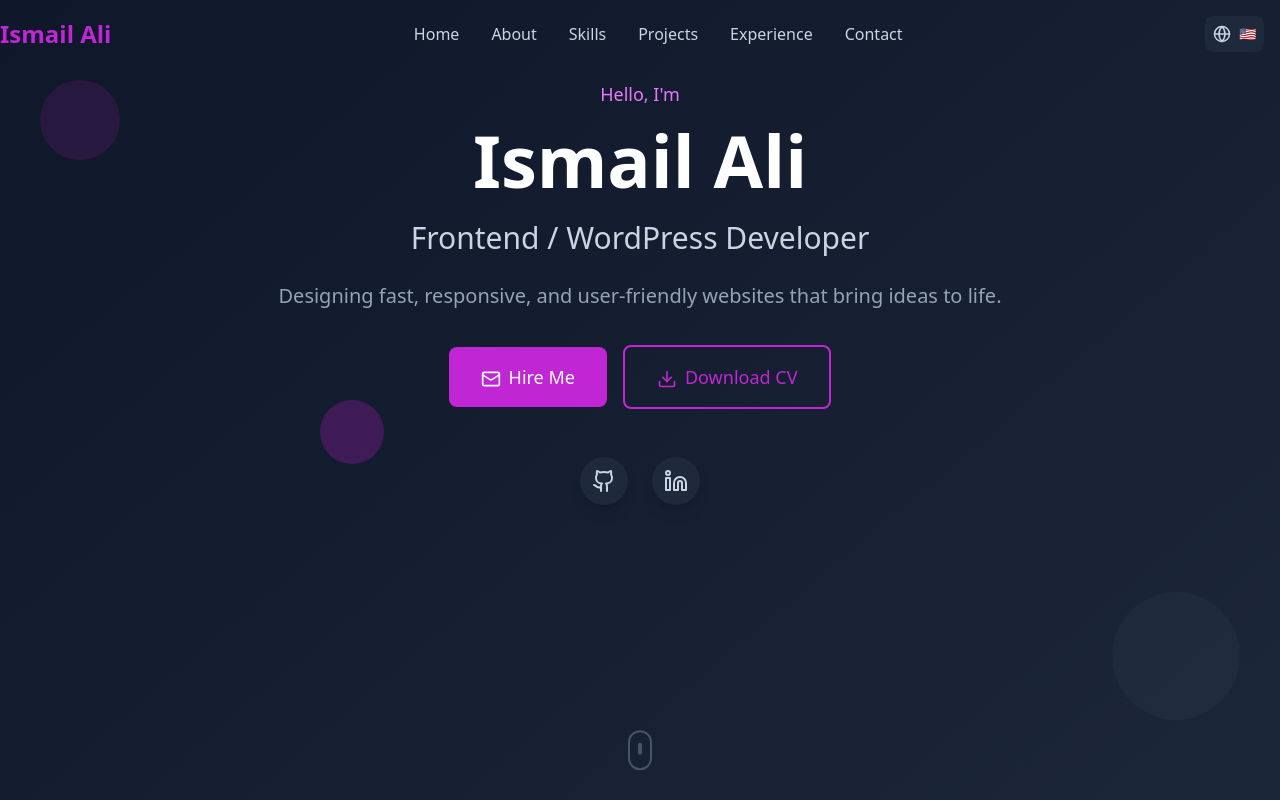
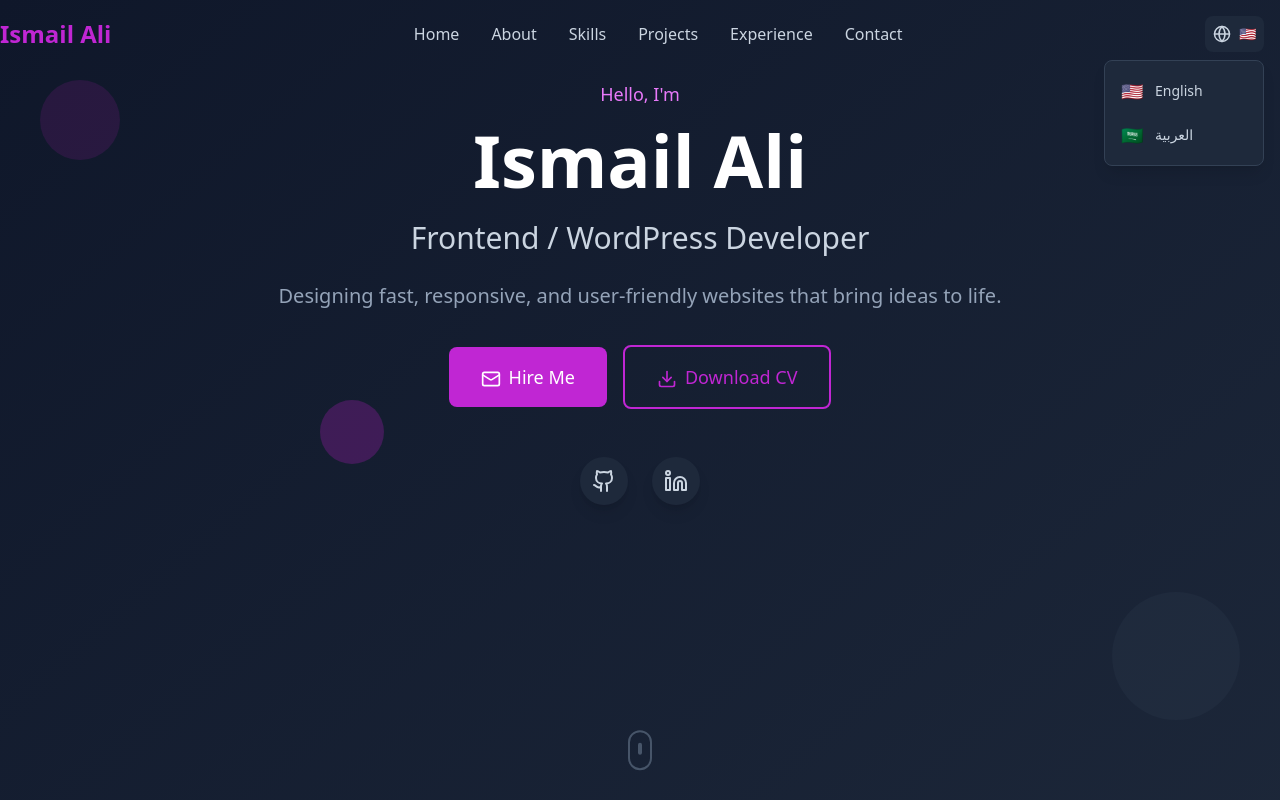
Before and after one commit to Ismail-webdev/Personal-Portfolio, a React (Vite) app: page / in a window 1280 px wide. Shown: the top 800 px of the page. Built offline with nearby package versions, Linux system fonts and the light colour scheme.

Commit message:
initial commit

```diff
--- a/src/components/LanguageSwitcher.jsx
+++ b/src/components/LanguageSwitcher.jsx
@@ -1,10 +1,12 @@
-import React from "react";
-import { motion } from "framer-motion";
+import React, { useState, useEffect } from "react";
+import { motion, AnimatePresence } from "framer-motion";
 import { useTranslation } from "react-i18next";
 import { Globe } from "lucide-react";
-import { code } from "framer-motion/client";
+
 const LanguageSwitcher = () => {
   const { i18n } = useTranslation();
+  const [isMobile, setIsMobile] = useState(false);
+  const [open, setOpen] = useState(false);
 
   const languages = [
     { code: "en", name: "English", flag: "🇺🇸" },
@@ -14,32 +16,53 @@ const LanguageSwitcher = () => {
   const currentLanguage =
     languages.find((lang) => lang.code === i18n.language) || languages[0];
 
+  useEffect(() => {
+    // Detect screen size (mobile = width < 1024px)
+    const handleResize = () => setIsMobile(window.innerWidth < 1024);
+    handleResize();
+    window.addEventListener("resize", handleResize);
+    return () => window.removeEventListener("resize", handleResize);
+  }, []);
+
   const handleLanguageChange = (langCode) => {
     i18n.changeLanguage(langCode);
-    // Update document direction for Arabic
-    if (languageCode === "ar") {
+
+    if (langCode === "ar") {
       document.documentElement.setAttribute("dir", "rtl");
       document.documentElement.setAttribute("lang", "ar");
     } else {
       document.documentElement.setAttribute("dir", "ltr");
       document.documentElement.setAttribute("lang", "en");
     }
+
+    setOpen(false);
   };
+
   return (
-    <div className="relative group">
+    <div className={`relative ${isMobile ? "" : "group"}`}>
       <motion.button
         whileHover={{ scale: 1.05 }}
         whileTap={{ scale: 0.95 }}
-        className="flex items-center space-x-2 p-2 rounded-lg bg-primary-800 text-primary-300  hover:bg-accent-600 hover:text-white transition-colors duration-300"
+        onClick={() => isMobile && setOpen((prev) => !prev)} // only toggle on mobile/tablet
+        className="flex items-center space-x-2 p-2 rounded-lg bg-primary-800 text-primary-300 hover:bg-accent-600 hover:text-white transition-colors duration-300"
       >
         <Globe size={18} />
         <span className="text-sm font-medium">{currentLanguage.flag}</span>
       </motion.button>
+
       {/* Dropdown Menu */}
+      <AnimatePresence>
+        {(open || !isMobile) && (
           <motion.div
             initial={{ opacity: 0, y: -10, scale: 0.95 }}
-        whileHover={{ opacity: 1, y: 0, scale: 1 }}
-        className="absolute top-full right-0 mt-2 w-40 bg-primary-800 rounded-lg shadow-lg border border-primary-700 opacity-0 group-hover:opacity-100 transition-opacity duration-200 z-50 rtl-dropdown"
+            animate={{ opacity: 1, y: 0, scale: 1 }}
+            exit={{ opacity: 0, y: -10, scale: 0.95 }}
+            className={`absolute top-full right-0 mt-2 w-40 bg-primary-800 rounded-lg shadow-lg border border-primary-700 z-50
+              ${
+                !isMobile
+                  ? "opacity-0 group-hover:opacity-100 group-hover:visible"
+                  : ""
+              }`}
           >
             <div className="py-2">
               {languages.map((language) => (
@@ -66,6 +89,8 @@ const LanguageSwitcher = () => {
               ))}
             </div>
           </motion.div>
+        )}
+      </AnimatePresence>
     </div>
   );
 };
```
Lines whose indentation alone changed are shown as unchanged.
